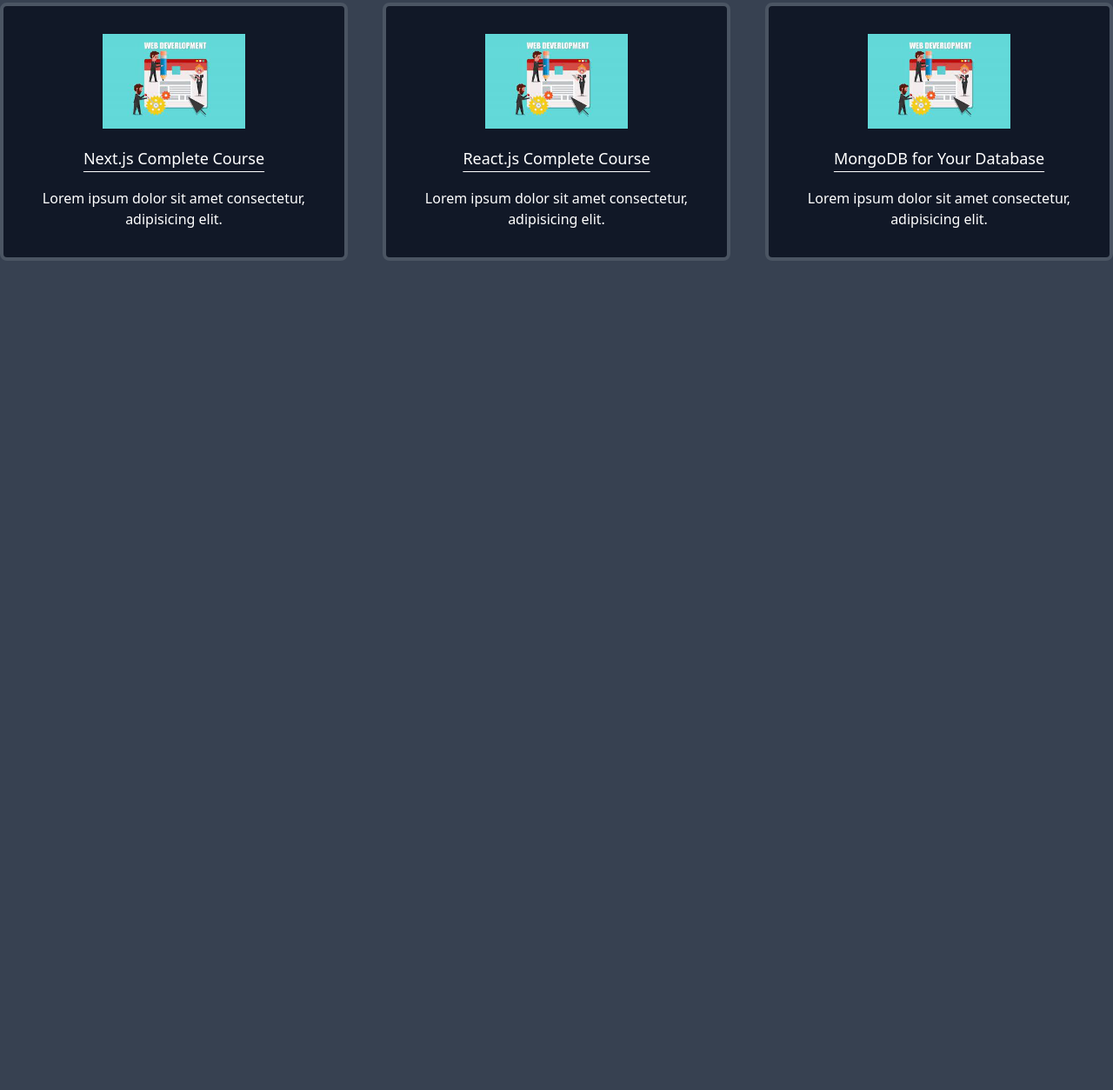
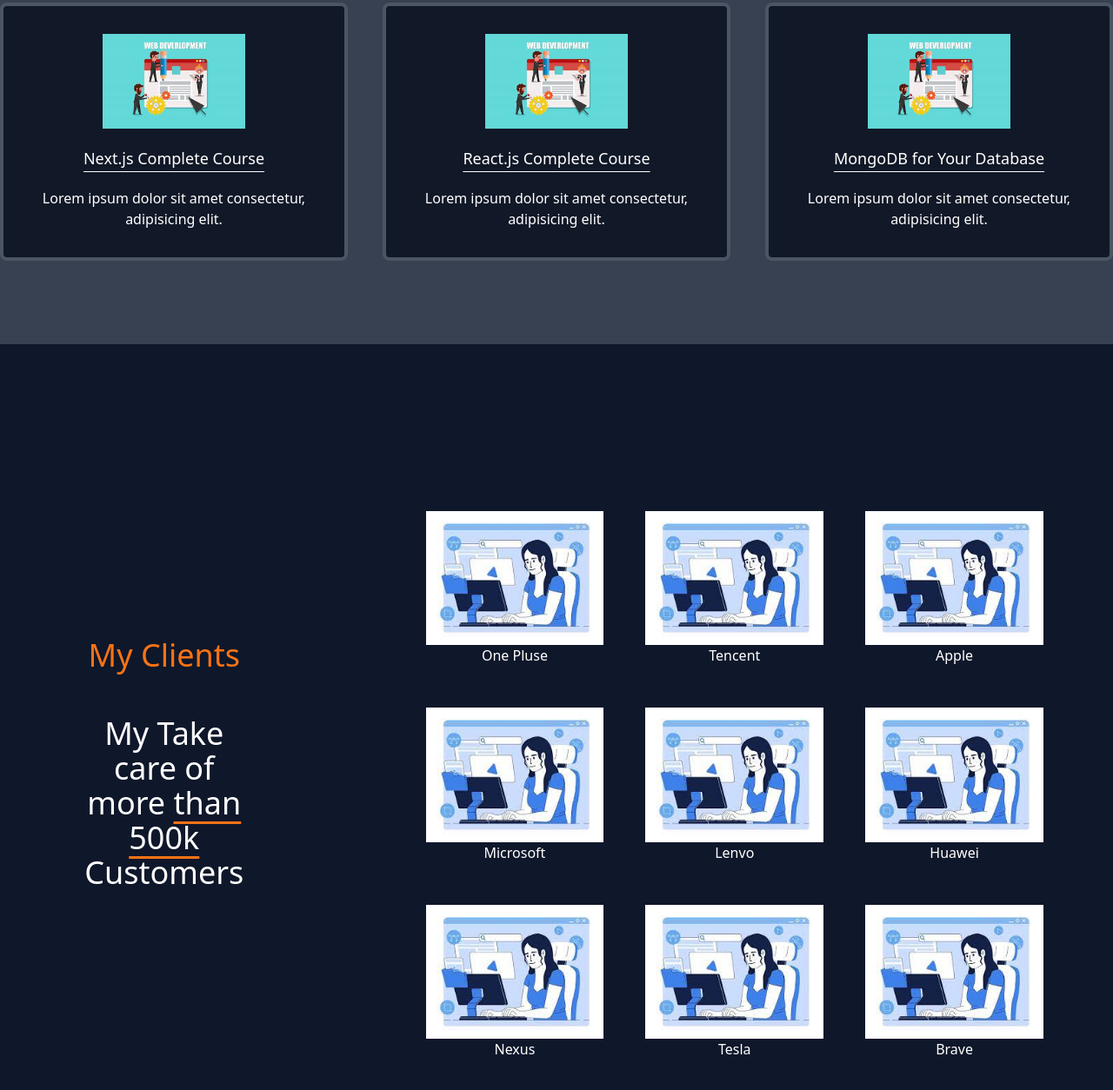
Before and after one commit to niparkaz/first-tailwind-projects, a website built with Vite: page index.html in a window 1280 px wide. Shown: the part 1226-2480 px from the top of the page at 87% size. Before the commit the page ends 1622 px from the top, so only its background shows below. Built offline with nearby package versions, Linux system fonts and the light colour scheme.

Commit message:
new another section

```diff
--- a/index.html
+++ b/index.html
@@ -86,55 +86,76 @@
 
             </div>
         </section>
+
+    <section class="bg-slate-900 py-16 md:py-48 grid place-content-center text-center px-20 mb-24">
+        <div class="md:flex justify-center items-center text-white gap-5 sm:gap-8 md:gap-12 md:gap-x-48">
+            <div class="text-lg sm:text-xl md:text-4xl">
+                <p class="text-orange-500 mb-10 animate-bounce"> My Clients </p>
+                <h1 class="mb-10"> My Take care of <br> more <span class="underline decoration-orange-500 underline-offset-8">than 500k</span> <br> Customers </h1>
+            </div>
+
+            <div class="grid sm:grid-cols-2 md:grid-cols-3 gap-5 sm:gap-8 md:gap-12">
+                <div>
+                    <img src="images/Untitled.jpg" alt="">
+                    <h3> One Pluse </h3>
+                </div>
+                <div>
+                    <img src="images/Untitled.jpg" alt="">
+                    <h3> Tencent </h3>
+                </div>
+                <div>
+                    <img src="images/Untitled.jpg" alt="">
+                    <h3> Apple </h3>
+                </div>
+                <div>
+                    <img src="images/Untitled.jpg" alt="">
+                    <h3> Microsoft </h3>
+                </div>
+                <div>
+                    <img src="images/Untitled.jpg" alt="">
+                    <h3> Lenvo </h3>
+                </div>
+                <div>
+                    <img src="images/Untitled.jpg" alt="">
+                    <h3> Huawei </h3>
+                </div>
+                <div>
+                    <img src="images/Untitled.jpg" alt="">
+                    <h3> Nexus </h3>
+                </div>
+                <div>
+                    <img src="images/Untitled.jpg" alt="">
+                    <h3> Tesla </h3>
+                </div>
+                <div>
+                    <img src="images/Untitled.jpg" alt="">
+                    <h3> Brave </h3>
+                </div>
+            </div>
+        </div>
+    </section>
+
+
+
+
+
+
+
+
+
+
+
+
+
+
     </main>
 
 
-<!-- Command out -->
-    <!-- <nav class="bg-yellow-500 shadow-xl">
-        <div class="container mx-auto">
-            <div class="sm:flex justify-between items-center py-3">
-                <div class="text-center mb-3">
-                    <a href="#" class="text-white text-xl sm:text-3xl font-bold"> <span class="text-black">S</span>mart Cod<span class="text-black">ers</span></a>
-                </div>
-                <ul class="sm:flex text-xl font-bold text-center border-t sm:border-none">
-                    <li class="mt-4 sm:mt-0"> <a href="#" class="p-3 text-white ">Home</a></li>
-                    <li> <a href="#" class="p-3 hover:text-white">Home</a></li>
-                    <li> <a href="#" class="p-3 hover:text-white">Home</a></li>
-                    <li> <a href="#" class="p-3 hover:text-white">Home</a></li>
-                    <li> <a href="#" class="p-3 hover:text-white">Home</a></li>
-                </ul>
-            </div>
-        </div>
-    </nav> -->
 
-    <!-- <header class="bg-yellow-300">
-        <div class="sm:flex justify-around items-center text-center container mx-auto text-white border border-indigo-900 border-t-0 h-[80vh] px-10 pt-10">
-            <div>
-                <h1 class="text-2xl sm:text-5xl mb-5 sm:mb-16"> Smart Coders: Learn <br> Programming </h1>
-                <button class="bg-red-600 px-7 py-3 rounded-full text-xl shadow-xl hover:bg-lime-500  "> Join: NiparKaz's Team <svg class="w-7 inline-block text-black ml-2 animate-ping" xmlns="http://www.w3.org/2000/svg" fill="none" viewBox="0 0 24 24" strokeWidth={1.5} stroke="currentColor" className="w-6 h-6">
-                 <path strokeLinecap="round" strokeLinejoin="round" d="M4.5 12h15m0 0l-6.75-6.75M19.5 12l-6.75 6.75" /></svg>
-                </button>
-            </div>
-            <div>
-                <img class="animate-pulse" src="images/Untitled.jpg" alt="">
-            </div>
-        </div>
-    </header> -->
 
-   <!-- <header>
-    <div class="container mx-auto sm:flex justify-around items-center text-center text-white  bg-yellow-500 border border-red-700 border-t-0 h-[80vh] px-10 pt-10">
-        <div>
-            <h1 class="text-2xl sm:text-5xl mb-5 sm:mb-16 font-bold"> Learn: Programming Heroine <br> Nipa </h1>
-            <button class="bg-indigo-950 px-7 py-3 rounded-full text-xl font-bold font-b shadow-xl hover:bg-indigo-500"> Smart Button <svg class="w-7 inline-block ml-3 animate-ping"  xmlns="http://www.w3.org/2000/svg" fill="none" viewBox="0 0 24 24" strokeWidth={1.5} stroke="currentColor" className="w-6 h-6">
-            <path strokeLinecap="round" strokeLinejoin="round" d="M15 15l6-6m0 0l-6-6m6 6H9a6 6 0 000 12h3" /></svg>
-            </button>
-        </div>
-        <div>
-            <img class="animate-pulse" src="images/images.jpg2.jpg" alt="">
-        </div>
-    </div>
-   </header>
-            -->
+
+
+
 
 
 
```
